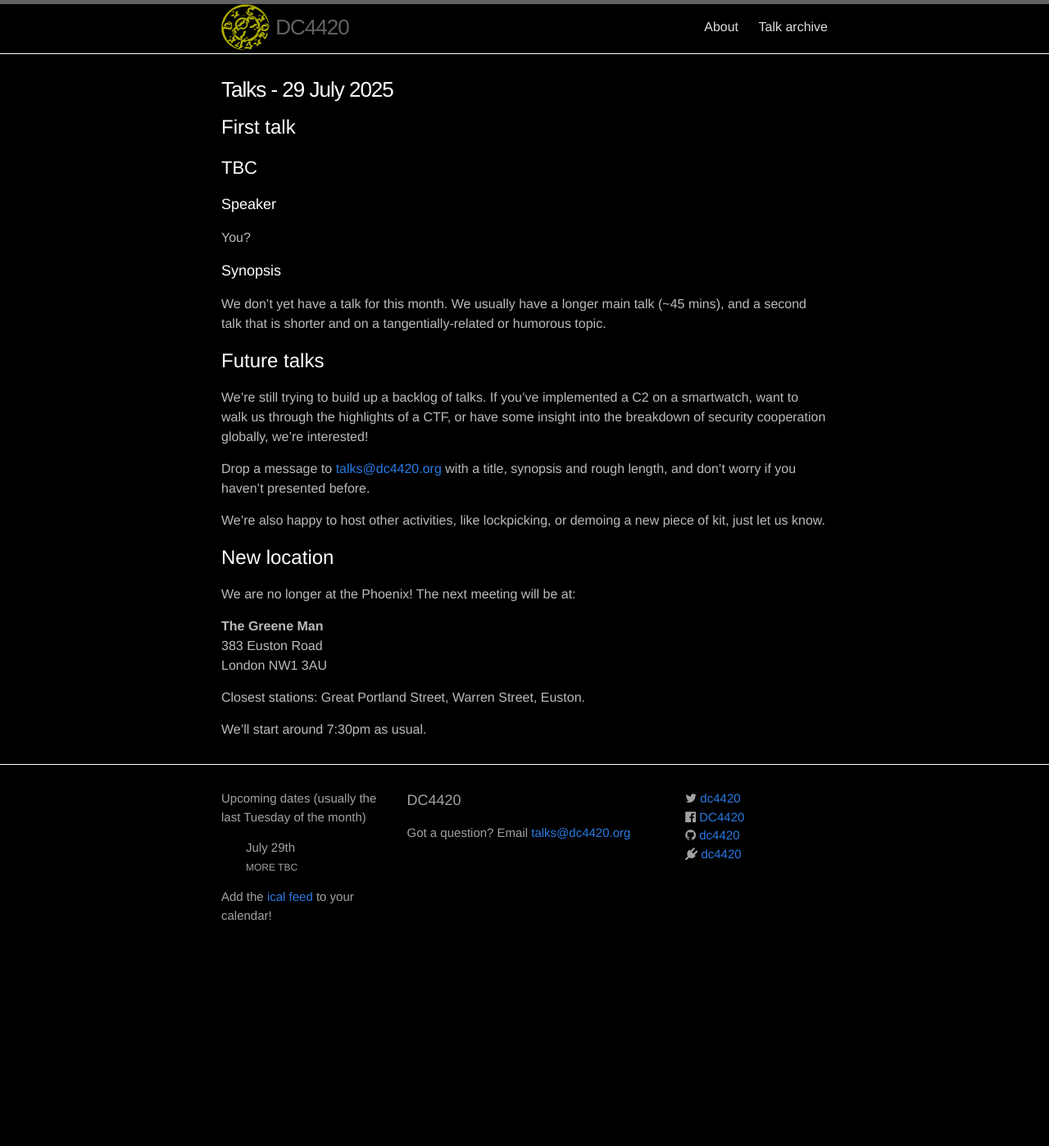
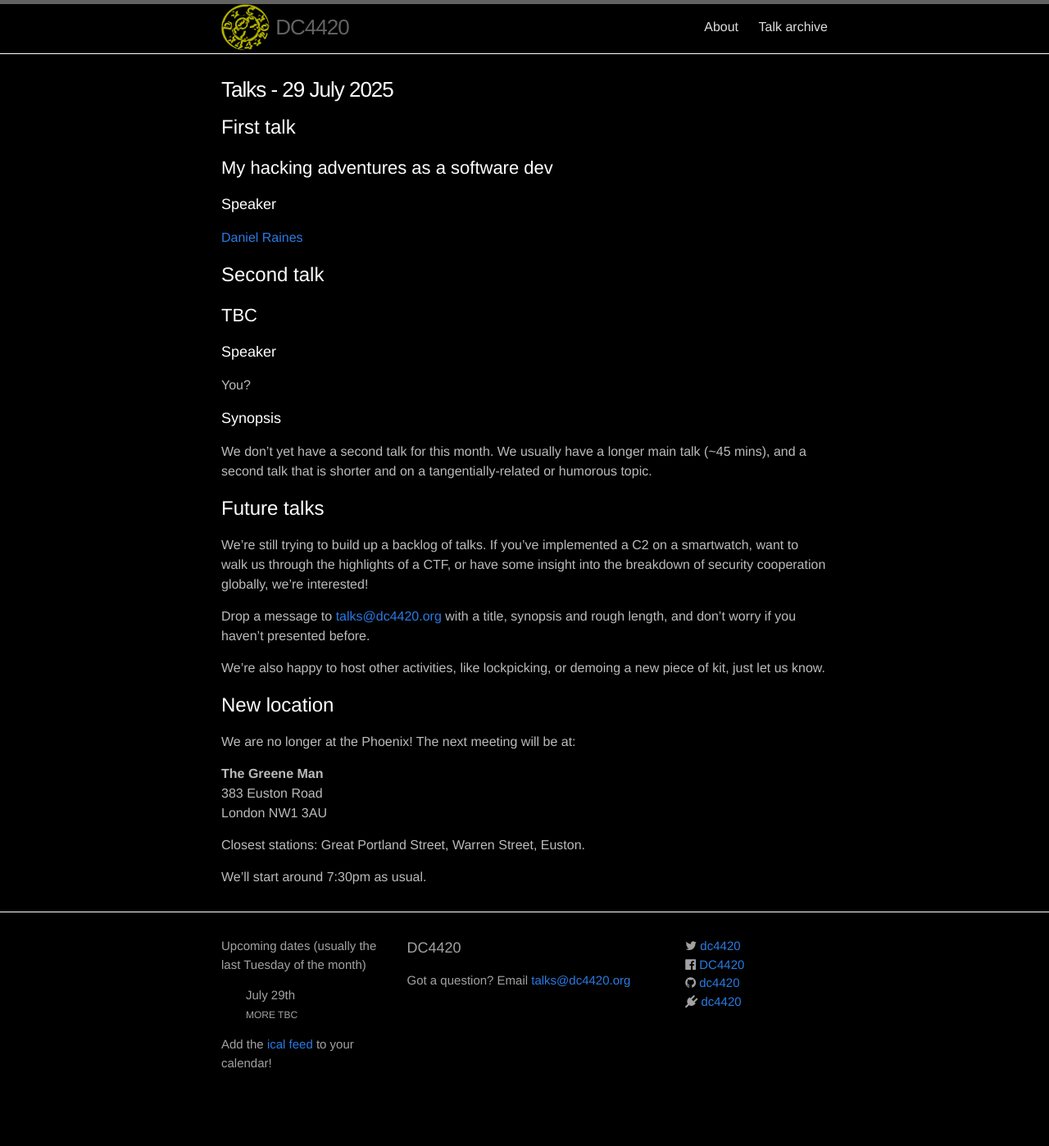
Before and after one commit to dc4420/website, a Jekyll site: the page built from _posts/2025-07-29-talks.markdown, in a window 1280 px wide. Shown: the whole page at 82% size. Built offline with Jekyll 4.4.1, drawn with Linux system fonts in a browser that asks for light colours; nearby versions of some CDN libraries; before the commit the page ends 1218 px from its top, so only the background shows below that.

Commit message:
Add first talk for next month

```diff
--- a/_posts/2025-07-29-talks.markdown
+++ b/_posts/2025-07-29-talks.markdown
@@ -5,6 +5,15 @@ pubdate: 2025-06-25 13:00:00
 categories: talk
 ---
 # First talk
+
+## My hacking adventures as a software dev
+
+### Speaker
+
+[Daniel Raines](https://www.linkedin.com/in/danielraines/)
+
+
+# Second talk
 
 ## TBC
 
@@ -14,8 +23,7 @@ You?
 
 ### Synopsis
 
-We don't yet have a talk for this month. We usually have a longer main talk (~45 mins), and a second talk that is shorter and on a tangentially-related or humorous topic.
-
+We don't yet have a second talk for this month. We usually have a longer main talk (~45 mins), and a second talk that is shorter and on a tangentially-related or humorous topic.
 
 
 # Future talks
```
